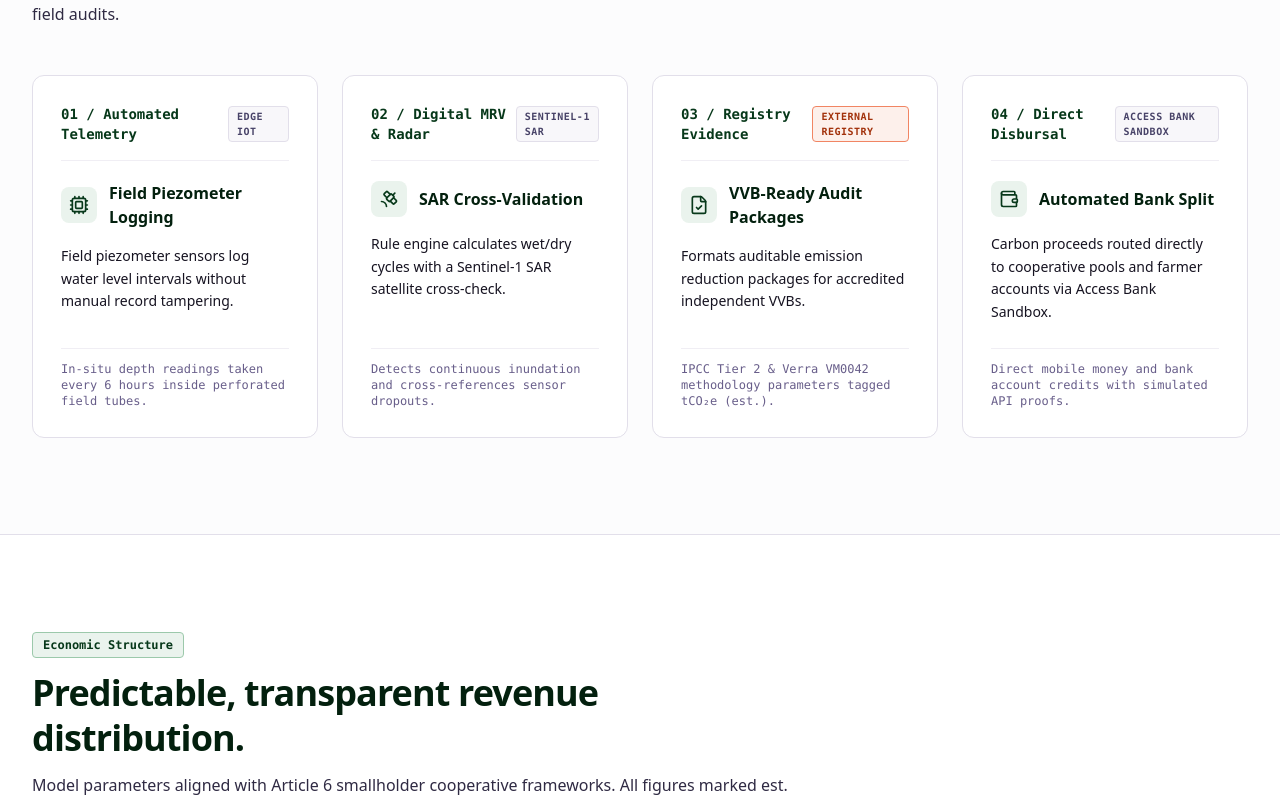
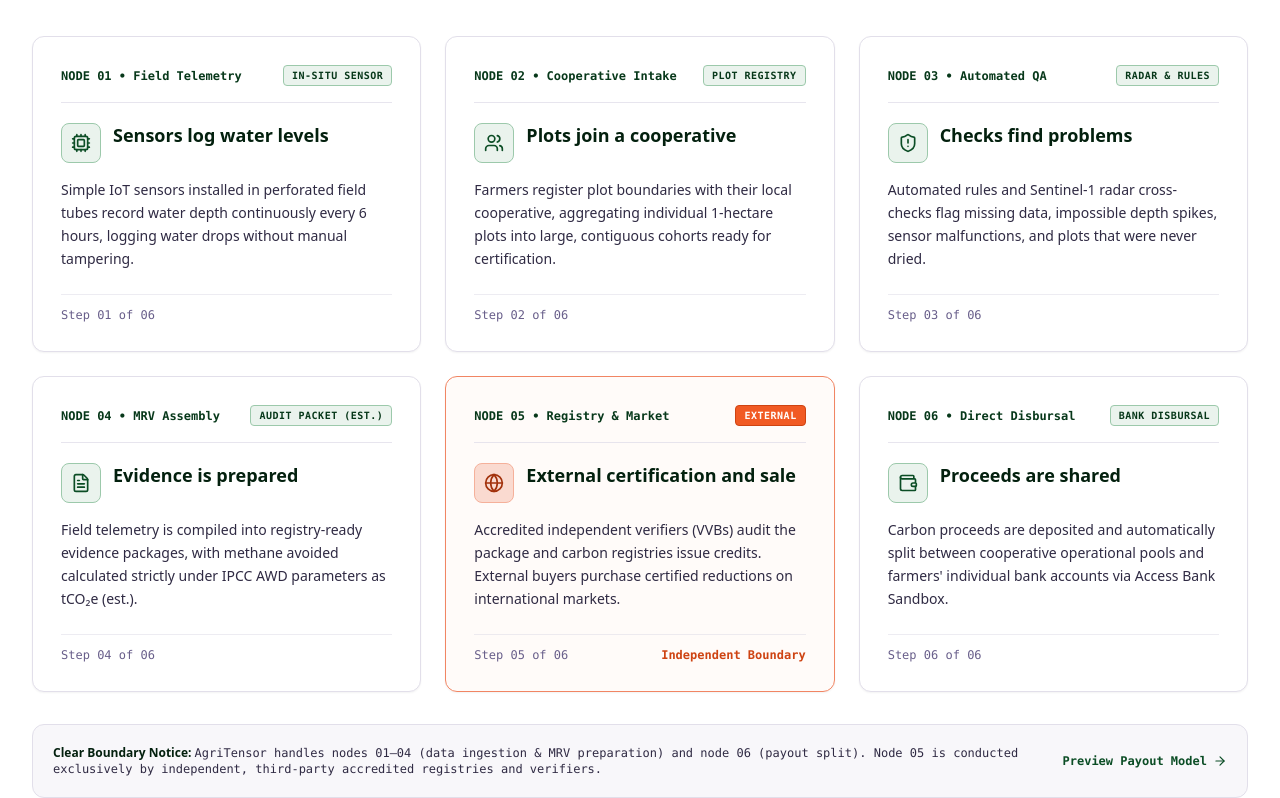
Before and after one commit to QuorumBuilders/CarbonTensor, a Next.js app in the folder frontend/: page / in a window 1280 px wide. Shown: the part 1051-1849 px from the top of the page. Built offline with nearby package versions, Linux system fonts and the light colour scheme.

Commit message:
feat(landing): implement 6-step AgriTensor workflow and farmer benefits with Ghana citation

```diff
--- /dev/null
+++ b/frontend/components/landing/FarmerBenefitsSection.tsx
@@ -0,0 +1,119 @@
+import { Wallet, FileCheck2, Droplets, Info, CheckCircle2 } from "lucide-react";
+
+export function FarmerBenefitsSection() {
+  const benefits = [
+    {
+      icon: Wallet,
+      badge: "Direct Earnings",
+      title: "Your share of carbon proceeds",
+      subtitle: "Payments directly to your bank account.",
+      description:
+        "Carbon proceeds earned from verified methane reductions are deposited directly into your bank account or cooperative mobile wallet via Access Bank Sandbox. Every transaction is transparently accounted for, with zero hidden intermediary cuts.",
+      highlight: "Direct bank disbursal via Access Bank",
+    },
+    {
+      icon: FileCheck2,
+      badge: "Simplified Operations",
+      title: "Less paperwork",
+      subtitle: "Sensors replace repetitive manual field visits.",
+      description:
+        "In-situ water tubes log water level fluctuations automatically every day. Farmers don't need to fill out tedious paper records or wait for third-party inspectors to conduct invasive, manual field visits before their plots are verified.",
+      highlight: "Automated telemetry replaces physical audits",
+    },
+    {
+      icon: Droplets,
+      badge: "Agronomic Value",
+      title: "Better water use",
+      subtitle: "Reduced irrigation cuts pumping costs and protects crops.",
+      description:
+        "Periodic drainage conserves up to 30% of irrigation water, substantially lowering diesel pump fuel expenses. Healthier aerated root zones support strong tillering and grain filling throughout the growing season.",
+      highlight: "Up to 30% irrigation fuel savings",
+    },
+  ];
+
+  return (
+    <section id="benefits" className="py-16 sm:py-20 lg:py-24 bg-neutral-purple-50 border-b border-neutral-purple-200">
+      <div className="max-w-7xl mx-auto px-4 sm:px-6 lg:px-8">
+
+        {/* Section Header */}
+        <div className="max-w-3xl">
+          <div className="inline-flex items-center gap-2 px-2.5 py-1 rounded bg-white text-xs font-semibold text-primary-green-800 mb-3 border border-neutral-purple-200">
+            <span className="w-2 h-2 rounded-full bg-primary-green-500" />
+            <span>Smallholder Prosperity</span>
+          </div>
+
+          <h2 className="text-2xl sm:text-3xl lg:text-4xl font-extrabold text-primary-green-900 tracking-tight leading-tight">
+            Built around the farmer.
+          </h2>
+
+          <p className="mt-3 text-base sm:text-lg text-neutral-purple-800 leading-relaxed font-normal">
+            AgriTensor turns climate-smart water management into tangible economic gains, reduced labor, and lower operational expenses for smallholder rice growers.
+          </p>
+        </div>
+
+        {/* 3 Benefits Cards */}
+        <div className="mt-12 grid grid-cols-1 md:grid-cols-3 gap-6 lg:gap-8">
+          {benefits.map((benefit) => {
+            const Icon = benefit.icon;
+            return (
+              <div
+                key={benefit.title}
+                className="rounded-xl border border-neutral-purple-200 bg-white p-6 sm:p-7 shadow-xs hover:border-primary-green-300 transition-colors duration-150 flex flex-col justify-between"
+              >
+                <div>
+                  {/* Badge & Icon */}
+                  <div className="flex items-center justify-between pb-4 border-b border-neutral-purple-200">
+                    <span className="text-[10px] font-mono font-bold uppercase tracking-wider px-2 py-0.5 rounded bg-primary-green-50 text-primary-green-800 border border-primary-green-200">
+                      {benefit.badge}
+                    </span>
+                    <div className="w-9 h-9 rounded-lg bg-primary-green-50 border border-primary-green-200 flex items-center justify-center text-primary-green-700">
+                      <Icon className="w-4 h-4" />
+                    </div>
+                  </div>
+
+                  {/* Title & Subtitle */}
+                  <div className="mt-5">
+                    <h3 className="text-lg sm:text-xl font-bold text-primary-green-900 leading-snug">
+                      {benefit.title}
+                    </h3>
+                    <p className="mt-1 text-xs font-semibold text-primary-green-700">
+                      {benefit.subtitle}
+                    </p>
+                  </div>
+
+                  {/* Description */}
+                  <p className="mt-4 text-sm text-neutral-purple-800 leading-relaxed font-normal">
+                    {benefit.description}
+                  </p>
+                </div>
+
+                {/* Card Footer Feature Pill */}
+                <div className="mt-6 pt-4 border-t border-neutral-purple-200">
+                  <div className="flex items-center gap-2 text-xs font-mono text-primary-green-800">
+                    <CheckCircle2 className="w-3.5 h-3.5 text-primary-green-600 shrink-0" />
+                    <span>{benefit.highlight}</span>
+                  </div>
+                </div>
+              </div>
+            );
+          })}
+        </div>
+
+        {/* Ghana Citation & Methodology Disclaimer Callout */}
+        <div className="mt-10 rounded-xl border border-neutral-purple-300 bg-white p-5 sm:p-6 shadow-xs">
+          <div className="flex items-start gap-3">
+            <Info className="w-5 h-5 text-primary-green-700 shrink-0 mt-0.5" />
+            <div className="text-xs sm:text-sm text-neutral-purple-800 leading-relaxed font-normal">
+              <strong className="text-primary-green-900 font-semibold">Agronomic Citation & Field Reality Note: </strong>
+              Field studies (including UNDP Ghana, April 2026) report approximately ~30% rice yield improvement alongside substantial water savings under disciplined Alternate Wetting and Drying regimes.
+              <span className="block mt-1 text-xs font-mono text-neutral-purple-600">
+                Disclaimer: Actual agricultural yield results across Nigerian rice basins (e.g., Kano, Kebbi, Niger) may vary depending on local soil characteristics, hydrology, weather fluctuations, and rice varietal genetics.
+              </span>
+            </div>
+          </div>
+        </div>
+
+      </div>
+    </section>
+  );
+}
--- a/frontend/components/landing/HowItWorksSection.tsx
+++ b/frontend/components/landing/HowItWorksSection.tsx
@@ -1,121 +1,165 @@
-import { Cpu, Satellite, FileCheck, Wallet } from "lucide-react";
+import { Cpu, Users, ShieldAlert, FileText, Globe, Wallet, ArrowRight } from "lucide-react";
 
 export function HowItWorksSection() {
-  const pillars = [
+  const steps = [
     {
       num: "01",
-      tag: "Automated Telemetry",
+      tag: "Field Telemetry",
       icon: Cpu,
-      title: "Field Piezometer Logging",
+      title: "Sensors log water levels",
       description:
-        "Field piezometer sensors log water level intervals without manual record tampering.",
-      detail: "In-situ depth readings taken every 6 hours inside perforated field tubes.",
-      badge: "Edge IoT",
+        "Simple IoT sensors installed in perforated field tubes record water depth continuously every 6 hours, logging water drops without manual tampering.",
+      badge: "In-Situ Sensor",
       isExternal: false,
     },
     {
       num: "02",
-      tag: "Digital MRV & Radar",
-      icon: Satellite,
-      title: "SAR Cross-Validation",
+      tag: "Cooperative Intake",
+      icon: Users,
+      title: "Plots join a cooperative",
       description:
-        "Rule engine calculates wet/dry cycles with a Sentinel-1 SAR satellite cross-check.",
-      detail: "Detects continuous inundation and cross-references sensor dropouts.",
-      badge: "Sentinel-1 SAR",
+        "Farmers register plot boundaries with their local cooperative, aggregating individual 1-hectare plots into large, contiguous cohorts ready for certification.",
+      badge: "Plot Registry",
       isExternal: false,
     },
     {
       num: "03",
-      tag: "Registry Evidence",
-      icon: FileCheck,
-      title: "VVB-Ready Audit Packages",
+      tag: "Automated QA",
+      icon: ShieldAlert,
+      title: "Checks find problems",
       description:
-        "Formats auditable emission reduction packages for accredited independent VVBs.",
-      detail: "IPCC Tier 2 & Verra VM0042 methodology parameters tagged tCO₂e (est.).",
-      badge: "External Registry",
-      isExternal: true, // Badged External Registry
+        "Automated rules and Sentinel-1 radar cross-checks flag missing data, impossible depth spikes, sensor malfunctions, and plots that were never dried.",
+      badge: "Radar & Rules",
+      isExternal: false,
     },
     {
       num: "04",
+      tag: "MRV Assembly",
+      icon: FileText,
+      title: "Evidence is prepared",
+      description:
+        "Field telemetry is compiled into registry-ready evidence packages, with methane avoided calculated strictly under IPCC AWD parameters as tCO₂e (est.).",
+      badge: "Audit Packet (est.)",
+      isExternal: false,
+    },
+    {
+      num: "05",
+      tag: "Registry & Market",
+      icon: Globe,
+      title: "External certification and sale",
+      description:
+        "Accredited independent verifiers (VVBs) audit the package and carbon registries issue credits. External buyers purchase certified reductions on international markets.",
+      badge: "EXTERNAL",
+      isExternal: true,
+    },
+    {
+      num: "06",
       tag: "Direct Disbursal",
       icon: Wallet,
-      title: "Automated Bank Split",
+      title: "Proceeds are shared",
       description:
-        "Carbon proceeds routed directly to cooperative pools and farmer accounts via Access Bank Sandbox.",
-      detail: "Direct mobile money and bank account credits with simulated API proofs.",
-      badge: "Access Bank Sandbox",
+        "Carbon proceeds are deposited and automatically split between cooperative operational pools and farmers' individual bank accounts via Access Bank Sandbox.",
+      badge: "Bank Disbursal",
       isExternal: false,
     },
   ];
 
   return (
-    <section id="mrv-engine" className="py-16 sm:py-20 lg:py-24 bg-neutral-purple-50/40 border-b border-neutral-purple-200">
+    <section id="how-it-works" className="py-16 sm:py-20 lg:py-24 bg-white border-b border-neutral-purple-200">
       <div className="max-w-7xl mx-auto px-4 sm:px-6 lg:px-8">
 
         {/* Section Header */}
         <div className="max-w-3xl">
           <div className="inline-flex items-center gap-2 px-2.5 py-1 rounded text-xs font-mono font-semibold text-primary-green-800 bg-primary-green-50 border border-primary-green-200 mb-3">
-            <span>Architecture Pillars</span>
+            <span>6-Step AgriTensor Architecture</span>
           </div>
           <h2 className="text-2xl sm:text-3xl lg:text-4xl font-extrabold text-primary-green-900 tracking-tight leading-tight">
-            An auditable, end-to-end data pipeline from paddy to payment.
+            From the field to the farmer&apos;s account.
           </h2>
-          <p className="mt-3 text-base text-neutral-purple-800 leading-relaxed font-normal">
-            Four interconnected infrastructure layers delivering continuous verification without costly manual field audits.
+          <p className="mt-3 text-base sm:text-lg text-neutral-purple-800 leading-relaxed font-normal">
+            A transparent, six-step workflow connecting everyday field water management directly to verified carbon revenue.
           </p>
         </div>
 
-        {/* 4-Card Interactive Pillar Grid */}
-        <div className="mt-12 grid grid-cols-1 md:grid-cols-2 lg:grid-cols-4 gap-6">
-          {pillars.map((pillar) => {
-            const Icon = pillar.icon;
+        {/* 6-Node Sequential Workflow Grid */}
+        <div className="mt-12 grid grid-cols-1 md:grid-cols-2 lg:grid-cols-3 gap-6">
+          {steps.map((step) => {
+            const Icon = step.icon;
             return (
               <div
-                key={pillar.num}
-                className="group relative rounded-xl border border-neutral-purple-200 bg-white p-6 sm:p-7 flex flex-col justify-between transition-all duration-200 hover:-translate-y-1 hover:border-primary-green-300 hover:shadow-sm"
+                key={step.num}
+                className={`relative rounded-xl border p-6 sm:p-7 flex flex-col justify-between transition-all duration-150 ${
+                  step.isExternal
+                    ? "border-accent-orange-300 bg-accent-orange-50/30 hover:border-accent-orange-500 shadow-xs"
+                    : "border-neutral-purple-200 bg-white hover:border-primary-green-300 shadow-xs"
+                }`}
               >
                 <div>
-                  {/* Card Top: Number & Tag */}
-                  <div className="flex items-center justify-between pb-4 border-b border-neutral-purple-100">
-                    <span className="font-mono text-sm font-bold text-primary-green-800">
-                      {pillar.num} / {pillar.tag}
+                  {/* Top Bar: Step Number & Badge */}
+                  <div className="flex items-center justify-between pb-4 border-b border-neutral-purple-200/80">
+                    <span className="font-mono text-xs font-bold text-primary-green-800">
+                      NODE {step.num} • {step.tag}
                     </span>
                     <span
                       className={`text-[10px] font-mono font-bold uppercase tracking-wider px-2 py-0.5 rounded border ${
-                        pillar.isExternal
-                          ? "bg-accent-orange-50 text-accent-orange-700 border-accent-orange-300"
-                          : "bg-neutral-purple-50 text-neutral-purple-700 border-neutral-purple-200"
+                        step.isExternal
+                          ? "bg-accent-orange-500 text-white border-accent-orange-600"
+                          : "bg-primary-green-50 text-primary-green-800 border-primary-green-200"
                       }`}
                     >
-                      {pillar.badge}
+                      {step.badge}
                     </span>
                   </div>
 
                   {/* Icon & Title */}
-                  <div className="mt-5 flex items-center gap-3">
-                    <div className="w-9 h-9 rounded-lg bg-primary-green-50 flex items-center justify-center text-primary-green-800 group-hover:bg-primary-green-700 group-hover:text-white transition-colors duration-200 shrink-0">
+                  <div className="mt-5 flex items-start gap-3">
+                    <div
+                      className={`w-10 h-10 rounded-lg flex items-center justify-center shrink-0 ${
+                        step.isExternal
+                          ? "bg-accent-orange-100 text-accent-orange-700 border border-accent-orange-200"
+                          : "bg-primary-green-50 text-primary-green-700 border border-primary-green-200"
+                      }`}
+                    >
                       <Icon className="w-5 h-5" />
                     </div>
-                    <h3 className="text-base font-bold text-primary-green-900">
-                      {pillar.title}
+                    <h3 className="text-base sm:text-lg font-bold text-primary-green-900 leading-snug">
+                      {step.title}
                     </h3>
                   </div>
 
-                  {/* Main Concise Description */}
-                  <p className="mt-4 text-sm text-neutral-purple-900 leading-relaxed font-normal">
-                    {pillar.description}
+                  {/* Description */}
+                  <p className="mt-4 text-sm text-neutral-purple-800 leading-relaxed font-normal">
+                    {step.description}
                   </p>
                 </div>
 
-                {/* Sub-Detail Footer */}
-                <div className="mt-6 pt-3 border-t border-neutral-purple-100 text-xs text-neutral-purple-600 font-mono">
-                  {pillar.detail}
+                {/* Footer Indicator */}
+                <div className="mt-6 pt-3 border-t border-neutral-purple-200/60 flex items-center justify-between text-xs font-mono text-neutral-purple-600">
+                  <span>Step {step.num} of 06</span>
+                  {step.isExternal && (
+                    <span className="text-accent-orange-600 font-bold">Independent Boundary</span>
+                  )}
                 </div>
               </div>
             );
           })}
         </div>
 
+        {/* Workflow Summary Strip */}
+        <div className="mt-8 rounded-xl border border-neutral-purple-200 bg-neutral-purple-50 p-4 sm:p-5 flex flex-col sm:flex-row items-start sm:items-center justify-between gap-4 text-xs font-mono text-neutral-purple-800">
+          <div>
+            <strong className="text-primary-green-900 font-sans">Clear Boundary Notice: </strong>
+            AgriTensor handles nodes 01–04 (data ingestion & MRV preparation) and node 06 (payout split). Node 05 is conducted exclusively by independent, third-party accredited registries and verifiers.
+          </div>
+          <a
+            href="#payout-split"
+            className="inline-flex items-center gap-1.5 font-bold text-primary-green-700 hover:text-primary-green-900 shrink-0"
+          >
+            <span>Preview Payout Model</span>
+            <ArrowRight className="w-3.5 h-3.5" />
+          </a>
+        </div>
+
       </div>
     </section>
   );
```
